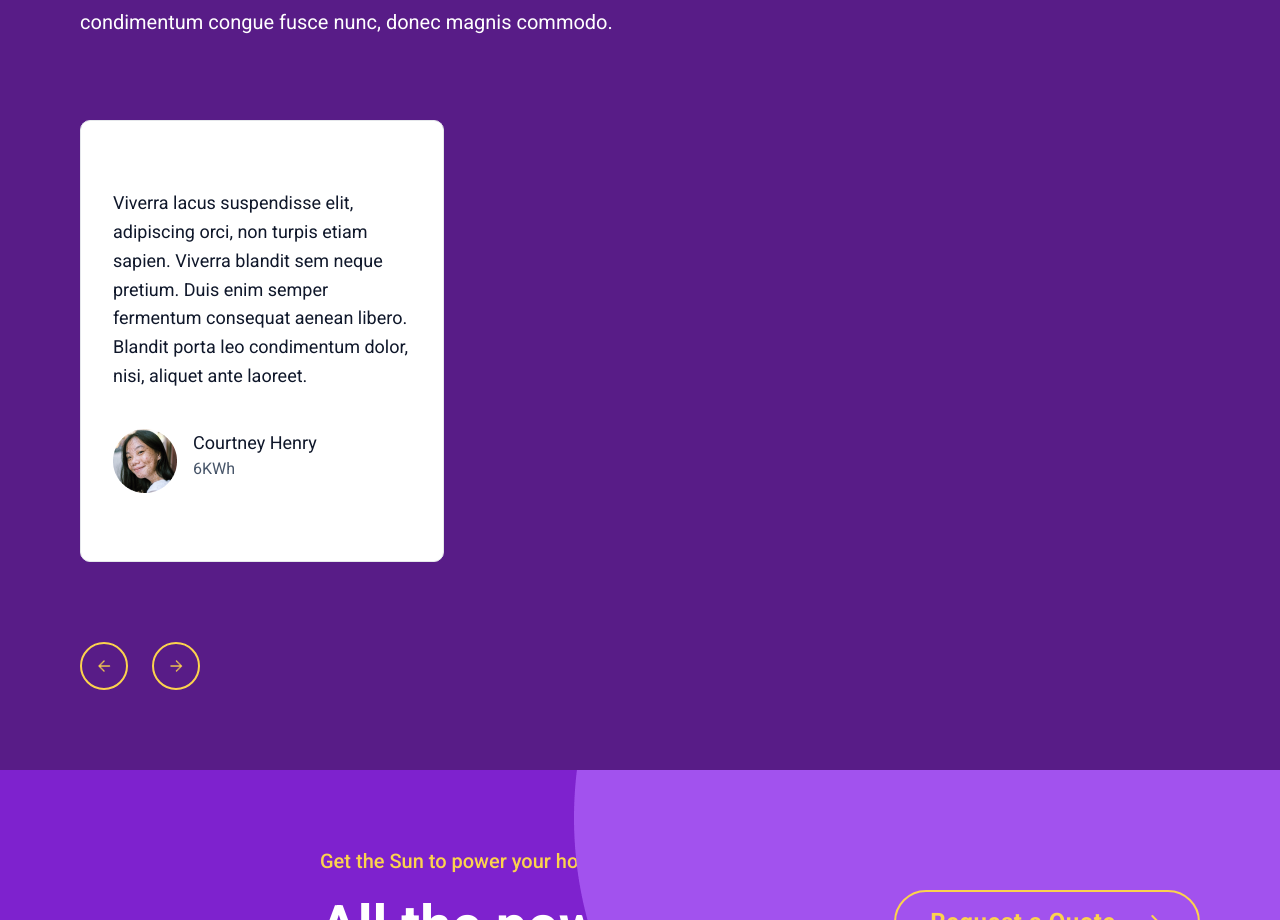
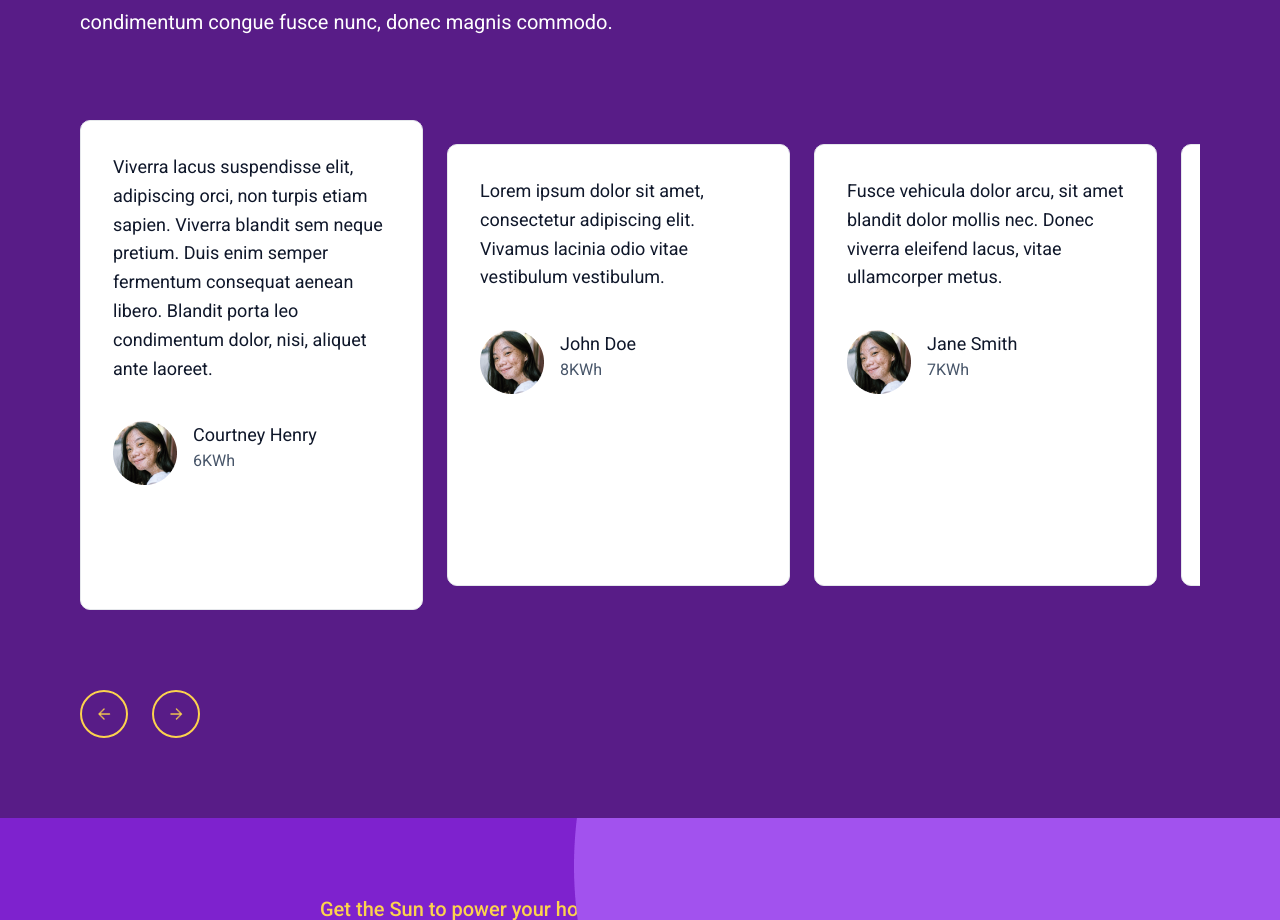
Before and after one commit to Breno-Mateus/buzzvel-test, a React (Vite) app: page / in a window 1280 px wide. Shown: the part 4003-4923 px from the top of the page. Built offline with nearby package versions, Linux system fonts and the light colour scheme.

Commit message:
feat: carousel scroll cards

```diff
--- a/src/components/card/index.tsx
+++ b/src/components/card/index.tsx
@@ -1,8 +1,8 @@
 import { CardProps } from "./type"
 
-const Card = ({urlImage, text, name, consumption} : CardProps) => {
+const Card = ({key, urlImage, text, name, consumption, className} : CardProps) => {
     return (
-        <div className="w-[364px] h-[442px] flex flex-col items-center justify-center border-[1px] rounded-[10px] bg-colorPrimary p-8">
+        <div className={`w-[343px] h-[442px] flex-none items-center justify-center border-[1px] rounded-[10px] bg-colorPrimary p-8 ${className}`} key={key}>
             <div className="text-textColor">
                 <p className="
                 text-[16px] leading-[22.4px] font-normal
--- a/src/components/card/type.ts
+++ b/src/components/card/type.ts
@@ -3,4 +3,6 @@ export interface CardProps {
     text: string;
     name: string;
     consumption: string;
+    key: number;
+    className?: string; // Adicione esta linha
 }
--- a/src/components/section5/index.tsx
+++ b/src/components/section5/index.tsx
@@ -2,9 +2,18 @@ import Button from "../button"
 import ArrowLeft from "../../assets/arrow-left.png"
 import ArrowRight from "../../assets/arrow-right.png"
 import Card from "../card"
-
+import { useRef, useState } from "react"
+import { cardsData } from "../../data/card-data"
+import { useCarouselScroll } from "../../hooks/useCarouselScroll/useCarouselScroll"
 
 const Section5 = () => {
+
+    const [activeIndex, setActiveIndex] = useState(0)
+
+    const scrollRef = useRef<HTMLDivElement>(null)
+
+    const { scrollLeft, scrollRight } = useCarouselScroll(scrollRef, activeIndex, setActiveIndex, cardsData)
+
     return (
         <section className="
         w-full bg-colorButton px-4 py-12 flex flex-col gap-16
@@ -30,17 +39,28 @@ const Section5 = () => {
                 <Button borderColor="border-colorButtonSecondary" backgroundHover="hover:bg-colorButtonSecondary" textColor="text-colorButtonSecondary" textColorHover="hover:text-textColorHoverButton" arrow="src/assets/arrow-right-2.svg" arrowHover="src/assets/arrow-right-3.svg"/>
             </div>
 
-            <div className="
-            flex flex-wrap items-center justify-center gap-6
+            <div ref={scrollRef} className="
+            flex items-center gap-6 overflow-x-scroll custom-scrollbar
             md:justify-start">
-                <Card text="Viverra lacus suspendisse elit, adipiscing orci, non turpis etiam sapien. Viverra blandit sem neque pretium. Duis enim semper fermentum consequat aenean libero. Blandit porta leo condimentum dolor, nisi, aliquet ante laoreet." name="Courtney Henry" consumption="6KWh" urlImage="src/assets/user1.png"/>
+                {cardsData.map((card, index) => (
+                    <Card
+                        key={card.id}
+                        text={card.text}
+                        name={card.name}
+                        consumption={card.consumption}
+                        urlImage={card.urlImage}
+                        className={`transition-all duration-300 ${
+                            index === activeIndex ? "md:h-[490px]" : ""
+                        }`}
+                    />
+                ))}
             </div>
 
             <div className="
             flex items-center justify-center gap-6
             md:justify-start">
-                <button className="w-12 h-12 rounded-[100px] border-2 border-colorButtonSecondary p-3 hover:bg-colorSection"> <img src={ArrowLeft}/> </button>
-                <button className="w-12 h-12 rounded-[100px] border-2 border-colorButtonSecondary p-3 hover:bg-colorSection"> <img src={ArrowRight} /> </button>
+                <button className="w-12 h-12 rounded-[100px] border-2 border-colorButtonSecondary p-3 hover:bg-colorSection" onClick={scrollLeft}> <img src={ArrowLeft}/> </button>
+                <button className="w-12 h-12 rounded-[100px] border-2 border-colorButtonSecondary p-3 hover:bg-colorSection" onClick={scrollRight}> <img src={ArrowRight} /> </button>
             </div>
         </section>
     )
--- /dev/null
+++ b/src/data/card-data.ts
@@ -0,0 +1,44 @@
+export const cardsData = [
+    {
+      id: 1,
+      text: "Viverra lacus suspendisse elit, adipiscing orci, non turpis etiam sapien. Viverra blandit sem neque pretium. Duis enim semper fermentum consequat aenean libero. Blandit porta leo condimentum dolor, nisi, aliquet ante laoreet.",
+      name: "Courtney Henry",
+      consumption: "6KWh",
+      urlImage: "src/assets/user1.png"
+    },
+    {
+      id: 2,
+      text: "Lorem ipsum dolor sit amet, consectetur adipiscing elit. Vivamus lacinia odio vitae vestibulum vestibulum.",
+      name: "John Doe",
+      consumption: "8KWh",
+      urlImage: "src/assets/user1.png"
+    },
+    {
+      id: 3,
+      text: "Fusce vehicula dolor arcu, sit amet blandit dolor mollis nec. Donec viverra eleifend lacus, vitae ullamcorper metus.",
+      name: "Jane Smith",
+      consumption: "7KWh",
+      urlImage: "src/assets/user1.png"
+    },
+    {
+        id: 4,
+        text: "Fusce vehicula dolor arcu, sit amet blandit dolor mollis nec. Donec viverra eleifend lacus, vitae ullamcorper metus.",
+        name: "Jane Smith",
+        consumption: "7KWh",
+        urlImage: "src/assets/user1.png"
+    },
+    {
+        id: 5,
+        text: "Fusce vehicula dolor arcu, sit amet blandit dolor mollis nec. Donec viverra eleifend lacus, vitae ullamcorper metus.",
+        name: "Jane Smith",
+        consumption: "7KWh",
+        urlImage: "src/assets/user1.png"
+    },
+    {
+      id: 6,
+      text: "Fusce vehicula dolor arcu, sit amet blandit dolor mollis nec. Donec viverra eleifend lacus, vitae ullamcorper metus.",
+      name: "Jane Smith",
+      consumption: "7KWh",
+      urlImage: "src/assets/user1.png"
+  }
+]
--- /dev/null
+++ b/src/hooks/useCarouselScroll/useCarouselScroll.ts
@@ -0,0 +1,71 @@
+// src/hooks/useCarouselScroll.ts
+import { RefObject, useEffect, useState } from "react"
+
+export const useCarouselScroll = (
+    scrollRef: RefObject<HTMLDivElement>,
+    activeIndex: number,
+    setActiveIndex: (index: number) => void,
+    cardsData: { id: number; text: string; name: string; consumption: string; urlImage: string; }[]
+) => {
+
+    const [isMobile, setIsMobile] = useState(false);
+
+    useEffect(() => {
+        const updateScreenSize = () => {
+            setIsMobile(window.innerWidth <= 768)
+        }
+
+        updateScreenSize()
+        window.addEventListener("resize", updateScreenSize)
+
+        return () => {
+            window.removeEventListener("resize", updateScreenSize);
+        }
+    }, [])
+
+    const scrollLeft = () => {
+        if(isMobile){
+            if(activeIndex === 0){
+                scrollRef.current?.scrollBy({ left: 2202, behavior: "smooth" })
+                setActiveIndex(cardsData.length - 1)
+            } else {
+                scrollRef.current?.scrollBy({ left: -367, behavior: "smooth" })
+                setActiveIndex(activeIndex - 1)
+            }
+        } else {
+            if (activeIndex === 0) {
+                scrollRef.current?.scrollBy({ left: 734, behavior: "smooth" })
+                setActiveIndex(cardsData.length - 1)
+            } else if (activeIndex <= 2) {
+                scrollRef.current?.scrollBy({ left: -367, behavior: "smooth" })
+                setActiveIndex(activeIndex - 1)
+            } else {
+                setActiveIndex(activeIndex - 1)
+            }
+        }
+    }
+
+    const scrollRight = () => {
+        if(isMobile){
+            if(activeIndex === (cardsData.length - 1)){
+                setActiveIndex(0)
+                scrollRef.current?.scrollBy({ left: -2202, behavior: "smooth" })
+            } else{
+                setActiveIndex(activeIndex + 1)
+                scrollRef.current?.scrollBy({ left: 367, behavior: "smooth" })
+            }
+        } else {
+            if (activeIndex <= 2) {
+                setActiveIndex(activeIndex + 1)
+            } else if (activeIndex === cardsData.length - 1) {
+                setActiveIndex(0)
+                scrollRef.current?.scrollBy({ left: -2202, behavior: "smooth" })
+            } else {
+                setActiveIndex(activeIndex + 1)
+                scrollRef.current?.scrollBy({ left: 367, behavior: "smooth" })
+            }
+        }
+    }
+
+    return { scrollLeft, scrollRight }
+}
--- a/src/index.css
+++ b/src/index.css
@@ -4,6 +4,13 @@
 @tailwind components;
 @tailwind utilities;
 
+@layer utilities {
+  /* Customizando a largura e cor do scrollbar */
+  .custom-scrollbar::-webkit-scrollbar {
+    display: none;
+  }
+}
+
 body {
   font-family: "Roboto", sans-serif;
 }
```
